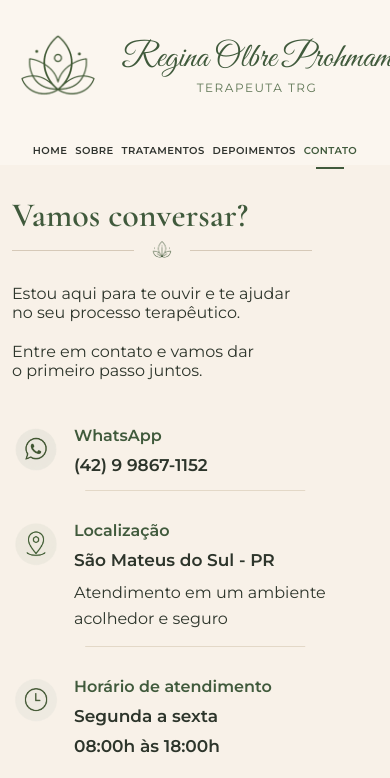
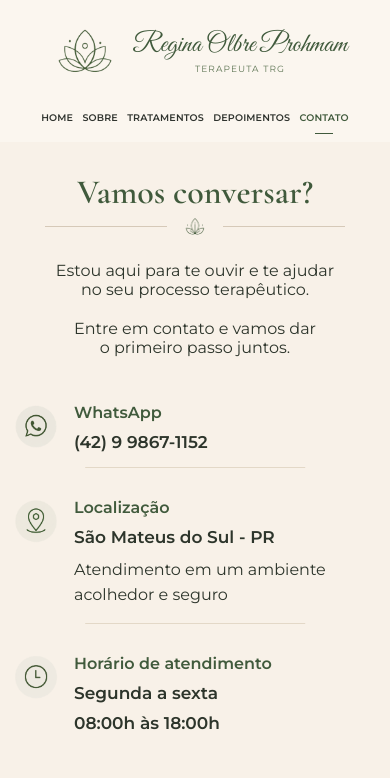
Before and after one commit to diegobochnia/Regina-Olbre-Prohmam, a plain HTML site: page contato.html in a window 390 px wide. Shown: the top 778 px of the page. Drawn offline with nearby package versions, Linux system fonts and the light colour scheme.

Commit message:
Finalizando detalhes página contato

```diff
--- a/style.css
+++ b/style.css
@@ -371,14 +371,53 @@ footer {
 }
 
 @media (max-width: 500px) {
+    header {
+        padding: 10px 14px 12px;
+        gap: 10px;
+    }
+
+    .icone_cabecalho img {
+        width: 86px;
+    }
+
+    .nome_regina {
+        font-size: 27px;
+    }
+
+    .terapeuta_trg {
+        font-size: 9px;
+        letter-spacing: 1.1px;
+    }
+
+    .menu {
+        width: 100%;
+    }
+
     .menu nav {
-    display: flex;
-    align-items: center;
-    gap: 8px;
+        display: flex;
+        align-items: center;
+        justify-content: center;
+        flex-wrap: nowrap;
+        gap: clamp(7px, 2.4vw, 12px);
+        width: 100%;
     }
 
     .menu nav a {
-        font-size: 10px;
+        padding: 7px 0;
+        font-size: clamp(8.5px, 2.45vw, 10.5px);
+        letter-spacing: 0.15px;
+        line-height: 1;
+        white-space: nowrap;
+    }
+
+    .menu nav a::after {
+        bottom: -4px;
+        height: 1px;
+    }
+
+    .menu nav a:hover::after,
+    .menu nav a.ativo::after {
+        width: 18px;
     }
 
     .botao_whats {
@@ -2919,6 +2958,7 @@ body {
 .container-desc-contato{
     gap: 15px;
     margin-bottom: 30px;
+    text-align: center;
 }
 
 .divisor-contato{
@@ -2928,6 +2968,8 @@ body {
     gap: 14px;
     width: 300px;
     margin-bottom: 20px;
+    margin-left: auto;
+    margin-right: auto;
 }
 
 .divisor-contato span {
@@ -2956,6 +2998,7 @@ body {
     font-size: 42px;
     font-weight: 600;
     color: var(--cor-verde-principal);
+    text-align: center;
 }
 
 .container-lista-contato {
```
